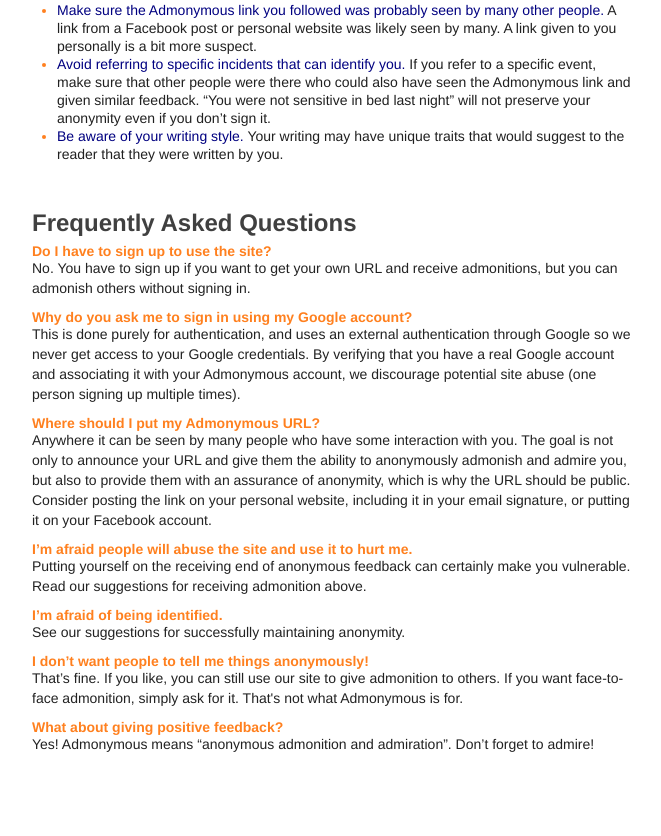
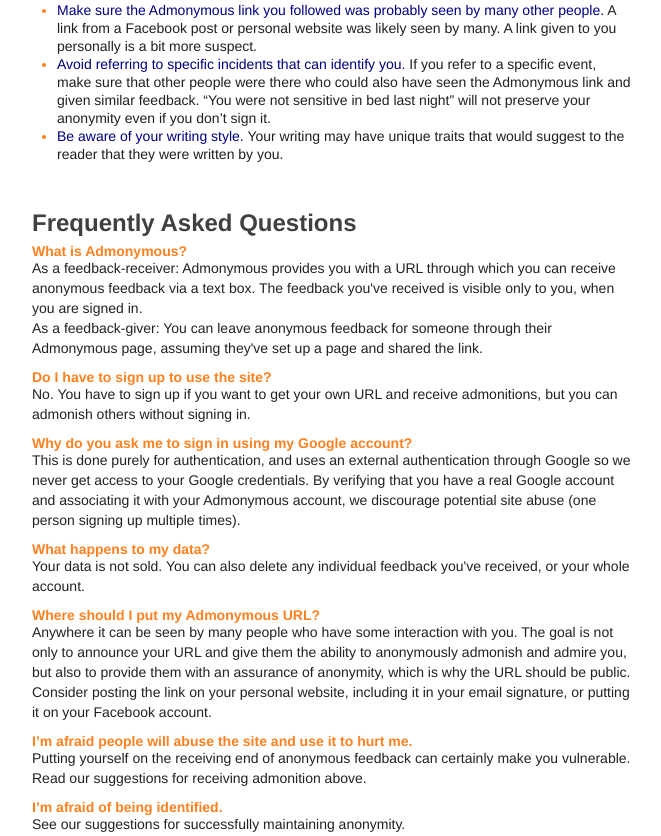
Before and after one commit to EloiseRosen/admonymous, a Django app: template templates/suggestions.html in a window 1280 px wide. Shown: the part 1044-1880 px from the top of the page, without its empty margins (308-969 px from the left). Before the commit the page ends 1796 px from the top, so only its background shows below. Run offline with Django 3.2, Linux system fonts and the light colour scheme; the template is opened without the code that fills it, so the values that code supplies are empty; some libraries are stand-ins or nearby versions.

Commit message:
expand FAQ section

```diff
--- a/templates/suggestions.html
+++ b/templates/suggestions.html
@@ -88,6 +88,13 @@
 {% if not topic or "faq" in topic %}
 
 <a name="faq"><h2>Frequently Asked Questions</h2></a>
+<p>
+<strong>What is Admonymous?</strong>
+<br/>
+As a feedback-receiver: Admonymous provides you with a URL through which you can receive anonymous feedback via a text box. The feedback you've received is visible only to you, when you are signed in.
+<br/>
+As a feedback-giver: You can leave anonymous feedback for someone through their Admonymous page, assuming they've set up a page and shared the link.
+</p>
 
 <p>
 <strong>Do I have to sign up to use the site?</strong>
@@ -99,6 +106,12 @@
 <strong>Why do you ask me to sign in using my Google account?</strong>
 <br/>
 This is done purely for authentication, and uses an external authentication through Google so we never get access to your Google credentials. By verifying that you have a real Google account and associating it with your Admonymous account, we discourage potential site abuse (one person signing up multiple times).
+</p>
+
+<p>
+<strong>What happens to my data?</strong>
+<br/>
+Your data is not sold. You can also delete any individual feedback you've received, or your whole account.
 </p>
 
 <p>
```
